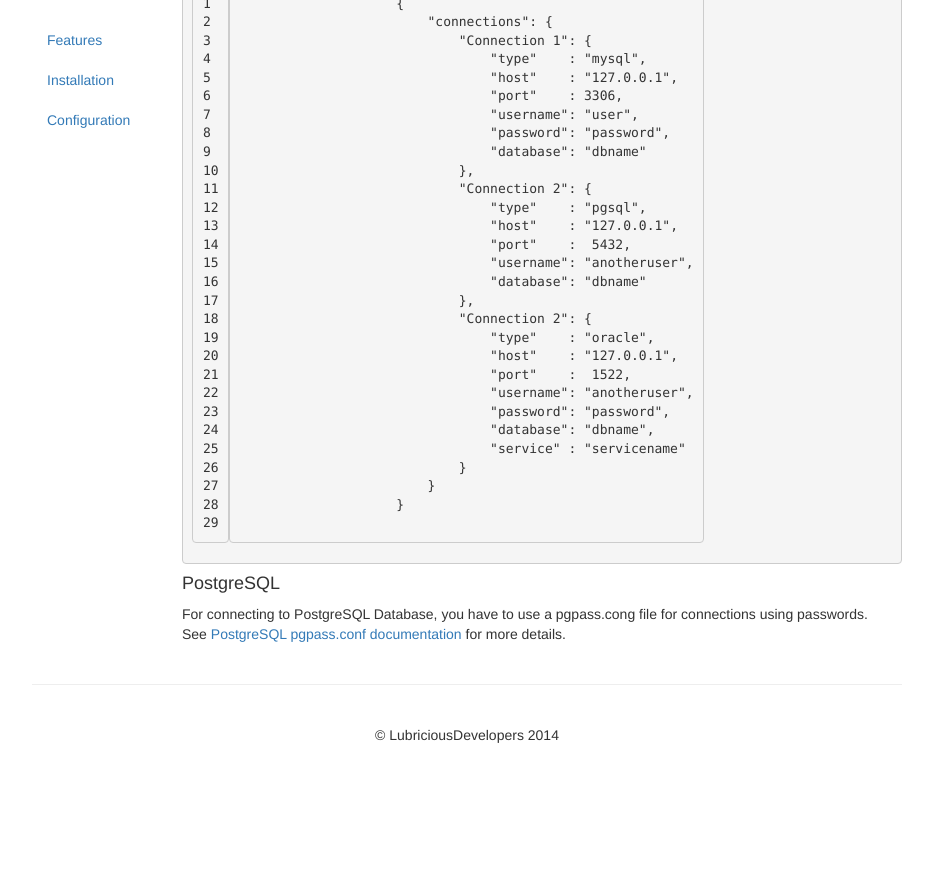
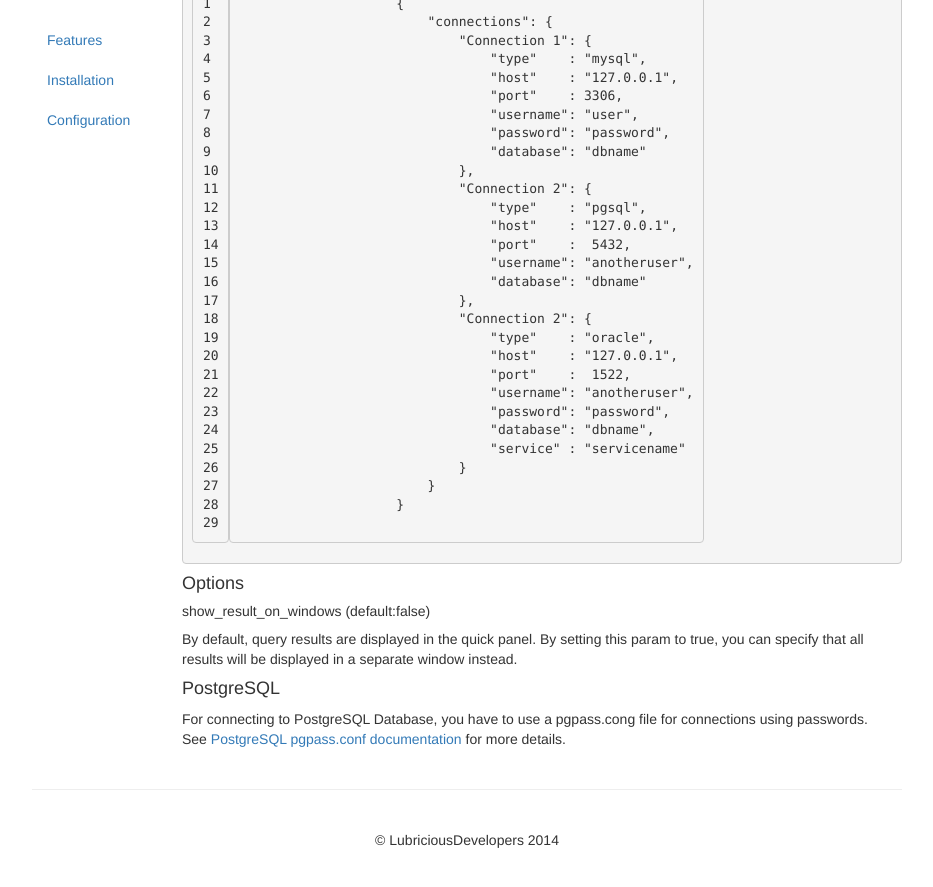
Before and after one commit to LubriciousDevelopers/lubriciousdevelopers.github.io, a Jekyll site: the page built from projects/sublime-sql-exec/index.html, in a window 1280 px wide and 900 px high, scrolled down 1991 px. Shown: the top 887 px of the window, without its empty margins (173-1106 px from the left). Built offline with Jekyll 4.4.1, drawn with Linux system fonts in a browser that asks for light colours; nearby versions of some CDN libraries; before the commit the page ends 2786 px from its top, so only the background shows below that.

Commit message:
Add show_result_on_window documenation

```diff
--- a/projects/sublime-sql-exec/index.html
+++ b/projects/sublime-sql-exec/index.html
@@ -159,6 +159,11 @@ github: jum4/sublime-sqlexec
                     }
                 {% endhighlight %}
 
+                <h4>Options</h4>
+
+                <h5>show_result_on_windows (default:false)</h5>
+                By default, query results are displayed in the quick panel. By setting this param to true, you can specify that all results will be displayed in a separate window instead.
+
                 <h4>PostgreSQL</h4>
                 For connecting to PostgreSQL Database, you have to use a pgpass.cong file for connections using passwords.
                 <br/>
```
